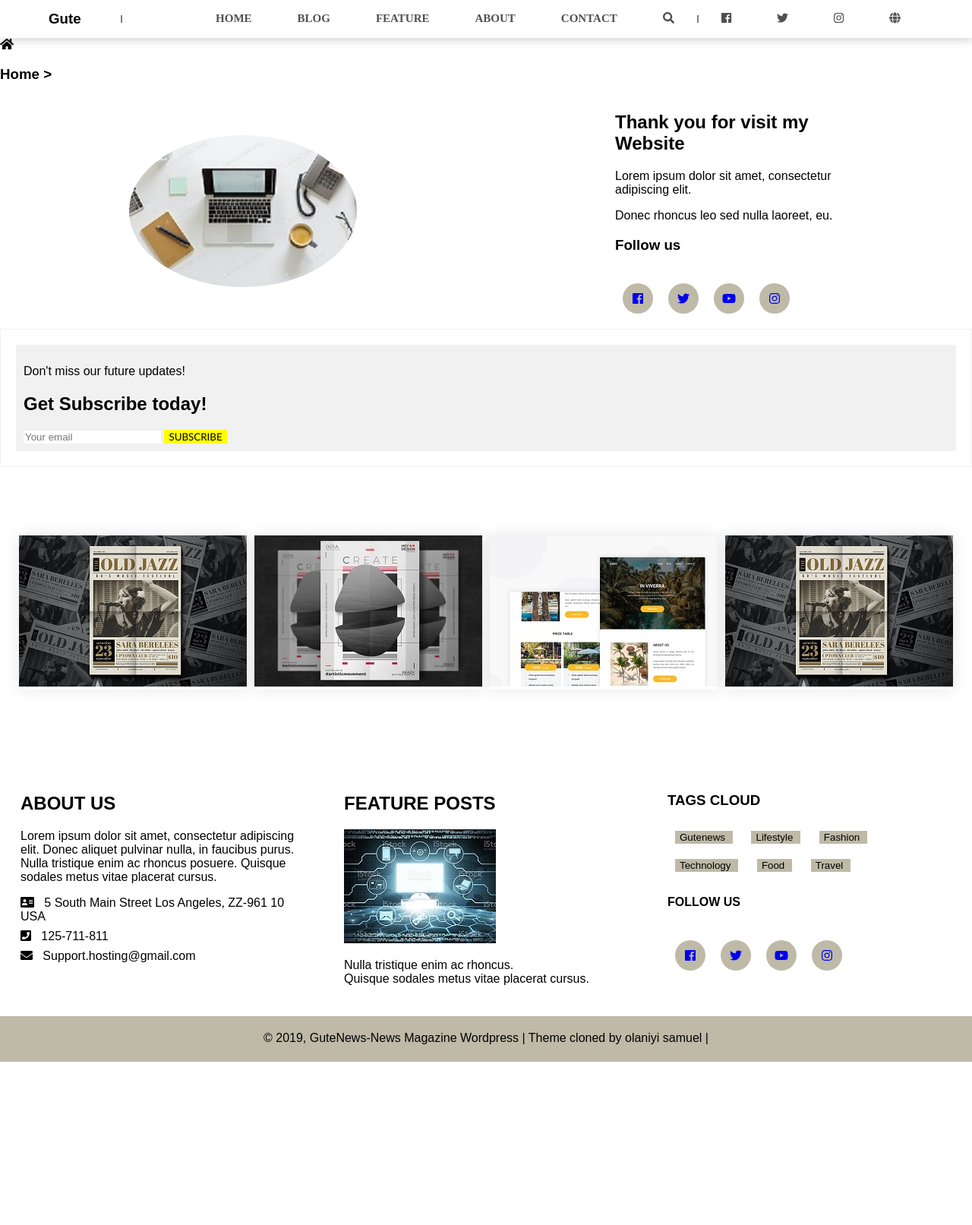
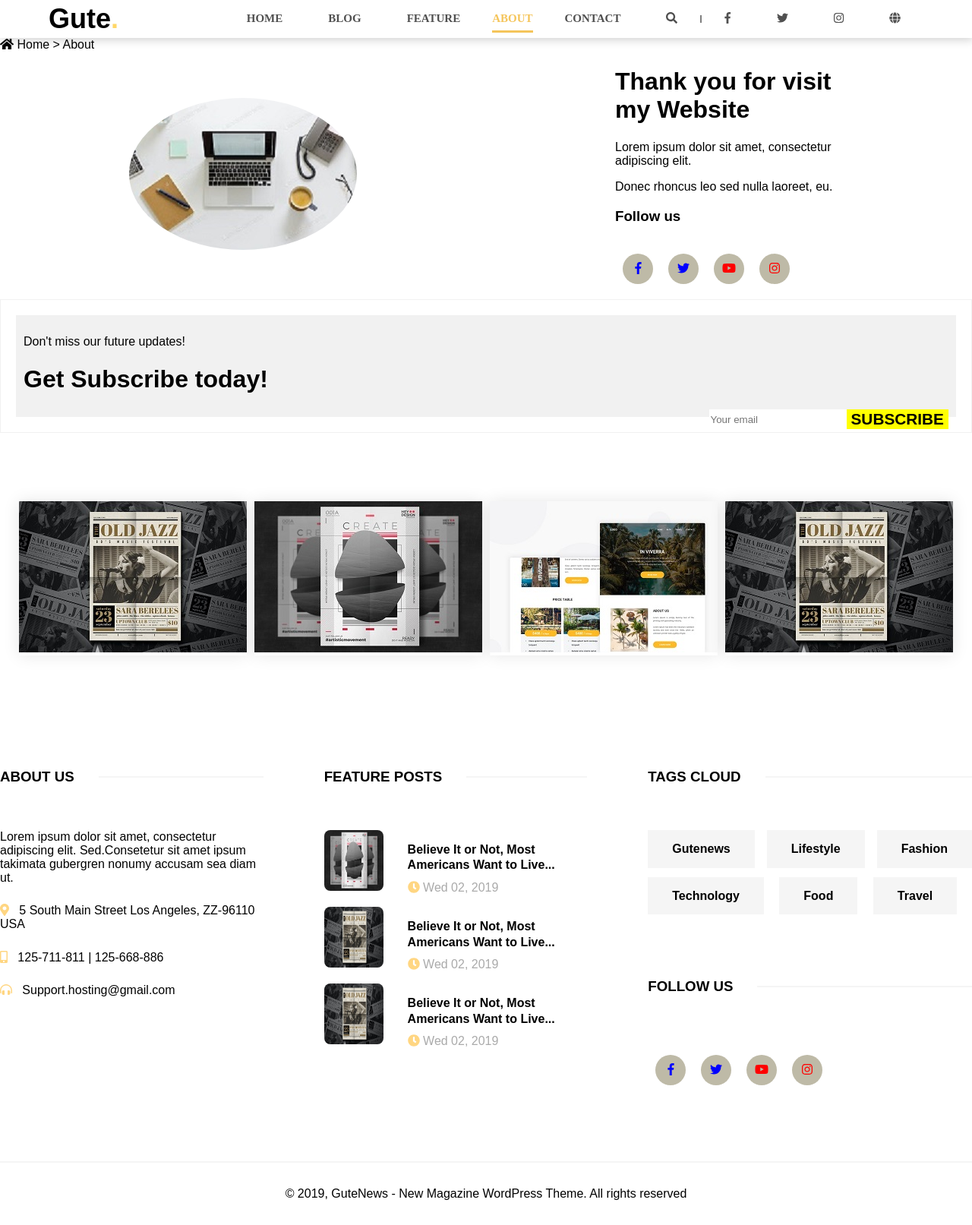
Before and after one commit to okaymykel/okemic, a PHP site: page /index.html in a window 1280 px wide. Shown: the whole page at 76% size. Before the commit the page ends 1398 px from the top, so only its background shows below. Run offline with PHP 8.4, Linux system fonts and the light colour scheme; some libraries are stand-ins or nearby versions.

Commit message:
modification to my cloned gute website

```diff
--- a/css/style.css
+++ b/css/style.css
@@ -1,9 +1,36 @@
- body {
+body {
  	margin: 0px;
  	padding: 0px;
  	height: 100%;
  	font-family: Arial, Helvetica, sans-serif;
  }
+ .nav_logo {
+ 	font-size: 1.5rem;
+ 	font-weight: bold;
+ 	justify-content: space-between;
+ 	align-items: center;
+ 	display: flex;
+ }
+
+ .nav_logo span {
+ 	color: #FFD768;
+ }
+ .sub_nav {
+
+ 	display: flex;
+ 	font-size: 1px;
+ 	justify-content: flex-start;
+ 	margin-top: 12%;
+ }
+
+ .sub_nav span {
+ 	margin-right: 1rem;
+ }
+ .sub_nav span:last-child {
+ 	color: #aaa;
+ }
+
+
  ul {
  	list-style: none;
  }
@@ -12,12 +39,13 @@
  a {
  	text-decoration: none;
  }
- section {
- 	width: 100%;
- 	height: 90vh;
- 	background-repeat: no-repeat;
+u
+{
+	text-decoration: underline;
+  	text-decoration-color: red;
+  	text-decoration-style: 30%;
+}
 
- }
  nav {
       display: flex;
       justify-content: space-between;
@@ -38,6 +66,8 @@
  	font-weight: 700;
 
  }
+
+
 
 .row {
 	display: flex;
@@ -62,6 +92,18 @@ border-radius: 50%;
 	background: grey;
 	margin: 5px 0;
 }
+
+  #underline {
+  	border-bottom: 0.2rem solid;
+  	color: hsl(41, 89%, 66%);
+  	padding-bottom: 0.5rem;
+  	padding-left: 0rem;
+  	padding-right: 0rem;
+  	margin-left: 0.75rem;
+  	margin-right: 0.75rem;
+  }
+
+
 form {
   border: 1px solid #f1f1f1;
   padding: 20px;
@@ -75,16 +117,34 @@ form {
   padding: 10px;
   background-color: #f1f1f1;
 }
+.cont-1 {
+	float: right;
+	display: inline-flex;
+
+	}
+
 .common-btn {
-	font-style: bold;
+	font-size: 20px;
+	font-weight: bold;
 	background-color: yellow;
-	font-family: calibri;
+	font-size: 1.3rem;
 	border: 0;
 }
 
-#cont-1 {
-	float: right;
+.common-btn-1 {
+	padding: 10px;
+	background-color: #bebaa7;
+	font-style: sans-serif;
+		margin: 10px;
+		padding-right: 10px;
+	border: 0;
 }
+.common-btn-1:hover {
+	transform: translateX(-10px);
+}
+
+
+
 .categories {
 	background-color: white;
 	padding: 20px;
@@ -92,6 +152,8 @@ form {
 }
 
 .col-3 {
+	grid-template-columns: repeat(4, 1fr);
+	width: 100%;
 	flex-basis: 10%;
 	min-width: 300px;
 	box-shadow: 0 0 20px 0px rgba(0,0,0,0.1);
@@ -104,17 +166,13 @@ form {
 .col-3:hover {
 	transform: translateY(-10px);
 }
-.common-btn-1 {
-	background-color: #bebaa7;
-	font-style: sans-serif;
-		margin: 10px;
-		padding-right: 10px;
-	border: 0;
+
+
+.social-icons {
+	display: flex;
 }
-.common-btn-1:hover {
-	transform: translateX(-10px);
-}
-.social-icons a{
+
+.social-icons span{
 	width: 40px;
 	height: 40px;
 	display: flex;
@@ -123,71 +181,117 @@ form {
 	background-color: #bebaa7;
 	margin: 20px 10px;
 	border-radius: 50%;
-	transition: all .3s;
-}
-
-
-.social-icons {
-	display: flex;
+	cursor: pointer;
 
 }
+.red {color: red;}
+.blue{color: blue;}
 
 .social-icons a:hover i{
 
 	color: black;
 	transition: all .3s;
 }
-/*---footer */
-.footer {
-	background-color: white;
-	height: 400px;
-	position: relative;
-	border: 0;
-}
-.footer .footer-content {
-	border: 1px solid white;
-	height: 350px;
-	display: flex;
 
-}
-.footer .footer-content .footer-section {
-	flex: 1;
-	border: 1px solid white;
-	padding: 25px;
 
+.details {
+  margin: 3rem 0;
+  display: grid;
+  grid-template-columns: repeat(3, 1fr);
+  grid-gap: 5rem;
 }
 
-.footer .footer-content h1 h2 h3 {
-font-family: Arial sans-serif;
-}
-.footer .footer-content .about .contact span{
-	display: block;
-	margin-bottom: 8px;
-	font-size: 1.0em;
-
-}
-.footer .footer-content .feature .sidebar {
-	float: left;
-	display: flex;
+.details_head {
+  display: flex;
+  align-items: center;
+  width: 100%;
+  white-space: nowrap;
+  margin: 2.5rem 0;
 }
 
-.footer .footer-bottom {
-	background-color: #bebaa7;
-	height: 40px;
-	width: 100%;
-	position: absolute;
-	bottom: 0px;
-	left: 0px;
-	padding-top: 20px;
-	text-align: center;
-	font-family: "Roboto" sans-serif;
-	font-style: bold;
+.details_head h3 { margin-right: 2rem;}
+.details_head span { width: 100%;}
+.details_head hr {
+  margin: auto;
+  transform: rotate(0deg);
+  border: 1px solid #f5f5f5;
 }
-.copyright {
-	color: #bebaa7;
-	position: absolute;
-	font-size: 16px;
-	left: 50%;
-	bottom: 10px;
-	transform: translateX(-10%);
+
+.details_text {
+  font-size: 1.0rem;
+  margin-bottom: 1.6rem;
 }
+.details_text i {
+  color: #FFD768;
+}
+
+.details_post {
+  display: flex;
+  justify-content: space-between;
+  margin-bottom: 1rem;
+}
+
+.details_post div:first-of-type { margin-right: 2rem;}
+
+.details_post-text-1 {
+  margin-bottom: .6rem;
+  font-size: 1.0rem;
+  font-weight: bold;
+  line-height: 1.3;
+}
+
+.details_post-text-2 {
+  color: #aaa;
+  font-size: 1.0rem;
+  width: 100%;
+}
+
+.details_post-text-2 i {
+  color: #FFD662;
+  margin-right: .3rem;
+}
+
+.details_post-image {
+  height: 80px;
+  border-radius: 8px;
+}
+.details_tag {
+  background-color: #f5f5f5;
+  padding: 1rem 2rem;
+  font-size: 1.0rem;
+  margin-right: 1rem;
+  font-weight: bold;
+}
+.details_tag:last-of-type { margin-right: 0;}
+
+@media only screen and (max-width: 800px) {
+  .details { grid-gap: 2.5rem; }
+}
+@media only screen and (max-width: 600px) {
+  .details { grid-template-columns: repeat(2, 1fr); }
+}
+@media only screen and (max-width: 30em) {
+  .details { grid-template-columns: repeat(1, 1fr); }
+  .details_post-image { height: 60px; }
+  .details_text { font-size: 2rem; }
+  .details_post-text-1 {
+    font-size: 2.5rem;
+    margin-bottom: 1rem;
+  }
+  .details_post-text-2 { font-size: 2.2rem; }
+}
+
+
+
+footer { margin-top: 5rem;}
+
+footer hr { border: 1px solid #f5f5f5; }
+footer p {
+  padding: 1rem 1rem;
+  font-size: 1.0rem;
+  text-align: center;
+}
+
+@media only screen and (max-width: 30em) {
+  .md-margin { margin: 5rem auto; }
+}
--- a/index.html
+++ b/index.html
@@ -15,33 +15,41 @@
 
 </head>
 <body>
-	<section>
+
     <nav>
-		<h1>Gute</h1>
-		<span class="square"></span>
+    <header class="nav_logo">
+      <h1>Gute<span>.</span></h1>
+    </header>
+
         <ul>
             <li><a href="#">HOME</a></li>
             <li><a href="#">BLOG</a></li>
             <li><a href="#">FEATURE</a></li>
-			<li><a href="#">ABOUT</a></li>
+            <li><a href="#" id="underline">ABOUT</a></li>
             <li><a href="#">CONTACT</a></li>
             <li><a href="#"><i class="fas fa-search sub-nav-logo"></i></a>
             </li>
             <span class="square"></span>
-            <li><a href="#"><i class="fab fa-facebook logo"></i></a></li>
-            <li> <a href="#"><i class="fab fa-twitter logo"></i></a></li>
-            <li> <a href="#"><i class="fab fa-instagram logo"></i></a></li>
+            <li><a href="#"><i class="fab fa-facebook-f"></i></a></li>
+            <li> <a href="#"><i class="fab fa-twitter"></i></a></li>
+            <li> <a href="#"><i class="fab fa-instagram"></i></a></li>
             <li> <a href="#"><i class="fa fa-globe" aria-hidden="true"></i></a></li>
+        </ul>
+    </nav>
+
+    <div class="sub-nav">
+        <span><i class="fa fa-home"></i></span>
+        <span>Home</span>
+        <span>&gt;</span>
+        <span>About</span>
+      </div>
 
 
-		</ul>
-	</nav>
-      </nav>
-      <i class="fa fa-home" aria-hidden="true"></i><h3>Home > </h3>
+
 
     <div class="row">
         <div class="col-2">
-     			<img src="images/about.jpg">
+                <img src="images/about.jpg" width="auto">
             </div>
 
         <div class="col-2">
@@ -50,13 +58,12 @@
         <p>Donec rhoncus leo sed nulla laoreet, eu.</p>
         <h3>Follow us</h3>
         <div class="social-icons">
-     		<a href="#"><i class="fab fa-facebook logo"></i></a>
-			<a href="#"><i class="fab fa-twitter logo"></i></a>
-			<a href="#"><i class="fab fa-youtube logo"></i></a>
-			<a href="#"><i class="fab fa-instagram logo"></i></a>
+            <span><a href=""><i class="fab fa-facebook-f blue"></i></a></span>
+            <span><a href=""><i class="fab fa-twitter blue"></i></a></span>
+            <span><a href=""><i class="fab fa-youtube red"></i></a></span>
+            <span><a href=""><i class="fab fa-instagram red"></i></a></span>
 
         </div>
-
      </div>
     </div>
     <form action="action_page.php">
@@ -68,58 +75,125 @@
         </div>
     </div>
     </form>
-    	<!-- categories -->
+
         <div class="categories">
             <div class="row">
                 <div class="col-3">
-    				<img src="images/sap.jpg">
+                    <img src="images/sap.jpg" width="100%" height="100%">
             </div>
             <div class="col-3">
-    			<img src="images/sup.jpg">
+                <img src="images/sup.jpg" width="100%" height="100%">
             </div>
             <div class="col-3">
-    			<img src="images/uper.jpg">
+                <img src="images/uper.jpg" width="100%" height="100%">
             </div>
             <div class="col-3">
-    			<img src="images/sap.jpg">
+                <img src="images/sap.jpg" width="100%" height="100%">
             </div>
             </div>
         </div>
-    	<div class="footer">
-		<div class="footer-content">
-			<div class="footer-section about">
-				<h1 class="logo-text"><span>ABOUT US</span></h1>
-				<p>Lorem ipsum dolor sit amet, consectetur adipiscing elit. Donec aliquet pulvinar nulla, in faucibus purus. Nulla tristique enim ac rhoncus posuere. Quisque sodales metus vitae placerat cursus.</p>
-				<div class="contact"><span><i class="fas fa-address-card"></i> &nbsp; 5 South Main Street Los Angeles, ZZ-961 10 USA</span>
-				<span><i class="fas fa-phone-square"></i> &nbsp; 125-711-811</span>
-				<span><i class="fas fa-envelope"></i> &nbsp; Support.hosting@gmail.com</span></div>
+    <section class="details md-margin">
+            <div class="details_container">
+                <div class="details_head">
+                    <h3>ABOUT US </h3>
+                    <span><hr></span>
                 </div>
-			<div class="footer-section feature"><h2>FEATURE POSTS</h2>
-				<img src="images/has.jpg" style="width: auto;"><p>Nulla tristique enim ac rhoncus. <br>Quisque sodales metus vitae placerat cursus.</p></div>
-
-
-			<div class="footer-section cloud"><h3><span>TAGS CLOUD</span></h3>
-    			<button class="common-btn-1">Gutenews</button>
-    			<button class="common-btn-1">Lifestyle</button>
-    			<button class="common-btn-1">Fashion</button><br>
-    			<button class="common-btn-1">Technology</button>
-    			<button class="common-btn-1">Food</button>
-    			<button class="common-btn-1">Travel</button>
-    			<br>
-    			<h4>FOLLOW US</h4>
-    			<div class="social-icons">
-     		<a href="#"><i class="fab fa-facebook logo"></i></a>
-			<a href="#"><i class="fab fa-twitter logo"></i></a>
-			<a href="#"><i class="fab fa-youtube logo"></i></a>
-			<a href="#"><i class="fab fa-instagram logo"></i></a>
+                <div>
+                    <p class="details_text">Lorem ipsum dolor sit amet, consectetur adipiscing elit. Sed.Consetetur sit amet ipsum takimata gubergren nonumy accusam sea diam ut.</p>
+                    <div class="details_text">
+                       <i class="fas fa-map-marker-alt" style="color: #FFD682"></i>
+                        <span>&nbsp; 5 South Main Street Los Angeles, ZZ-96110 USA</span>
+                    </div>
+                    <div class="details_text">
+                        <i class="fas fa-mobile-alt" style="color: #FFD682"></i>
+                        <span>&nbsp; 125-711-811 | 125-668-886</span>
+                    </div>
+                    <div class="details_text">
+                        <i class="fas fa-headphones-alt" style="color: #FFD682"></i>
+                        <span>&nbsp; Support.hosting@gmail.com</span>
                     </div>
                 </div>
             </div>
-		<div class="footer-bottom">&copy 2019, GuteNews-News Magazine Wordpress | Theme cloned by olaniyi samuel |</div>
+            <div class="details_container">
+                <div class="details_head">
+                    <h3>FEATURE POSTS </h3>
+                    <span><hr></span>
                 </div>
+                <div class="details_post">
+                    <div class="">
+                        <img src="images/sup.jpg" alt="" width="100%" height="100%" class="details_post-image">
+                    </div>
+                    <div>
+                        <p class="details_post-text-1">Believe It or Not, Most Americans Want to Live...</p>
+                        <div class="details_post-text-2">
+                            <i class="fas fa-clock" style="color: #FFD682"></i>
+                           <span>Wed 02, 2019</span>
+                        </div>
+                    </div>
+                </div>
+                <div class="details_post">
+                    <div class="">
+                        <img src="images/sap.jpg" alt="" width="100%" height="100%" class="details_post-image">
+                    </div>
+                    <div>
+                        <p class="details_post-text-1">Believe It or Not, Most Americans Want to Live...</p>
+                        <div class="details_post-text-2">
+                            <i class="fas fa-clock" style="color: #FFD682"></i>
+                            <span>Wed 02, 2019</span>
+                        </div>
+                    </div>
+                </div>
+                <div class="details_post">
+                    <div class="">
+                        <img src="images/sap.jpg" alt="" width="100%" height="100%" class="details_post-image">
+                    </div>
+                    <div>
+                        <p class="details_post-text-1">Believe It or Not, Most Americans Want to Live...</p>
+                        <div class="details_post-text-2">
+                            <i class="fas fa-clock" style="color: #FFD682"></i>
+                            <span>Wed 02, 2019</span>
+                        </div>
+                    </div>
+                </div>
+
+            </div>
+            <div class="details_container">
+                <div class="details_head">
+                    <h3>TAGS CLOUD </h3>
+                    <span><hr></span>
+                </div>
+                <div>
+                    <div style="display: flex;">
+                        <span class="details_tag">Gutenews</span>
+                        <span class="details_tag">Lifestyle</span>
+                        <span class="details_tag">Fashion</span>
+                    </div>
+                    <div style="margin-top: 1.8rem;">
+                        <span class="details_tag">Technology</span>
+                        <span class="details_tag">Food</span>
+                        <span class="details_tag">Travel</span>
+                    </div>
+                    <div style="margin-top: 5rem;" class="details_head">
+                        <h3>FOLLOW US</h3>
+                        <span><hr></span>
+                    </div>
+                    <div class="social-icons">
+        <span><a href="#"><i class="fab fa-facebook-f blue"></i></a></span>
+      <span><a href="#"><i class="fab fa-twitter blue"></i></a></span>
+      <span><a href="#"><i class="fab fa-youtube red"></i></a></span>
+      <span><a href="#"><i class="fab fa-instagram red"></i></a></span>
+
+      </div>
+                </div>
+
+            </div>
+
         </section>
-	<!-- footer -->
-
-
+    </main>
+    <footer>
+        <hr>
+        <p>&copy; 2019, GuteNews - New Magazine WordPress Theme. All rights reserved</p>
+    </footer>
+    </section>
 </body>
 </html>
```
Lines whose indentation alone changed are shown as unchanged.
